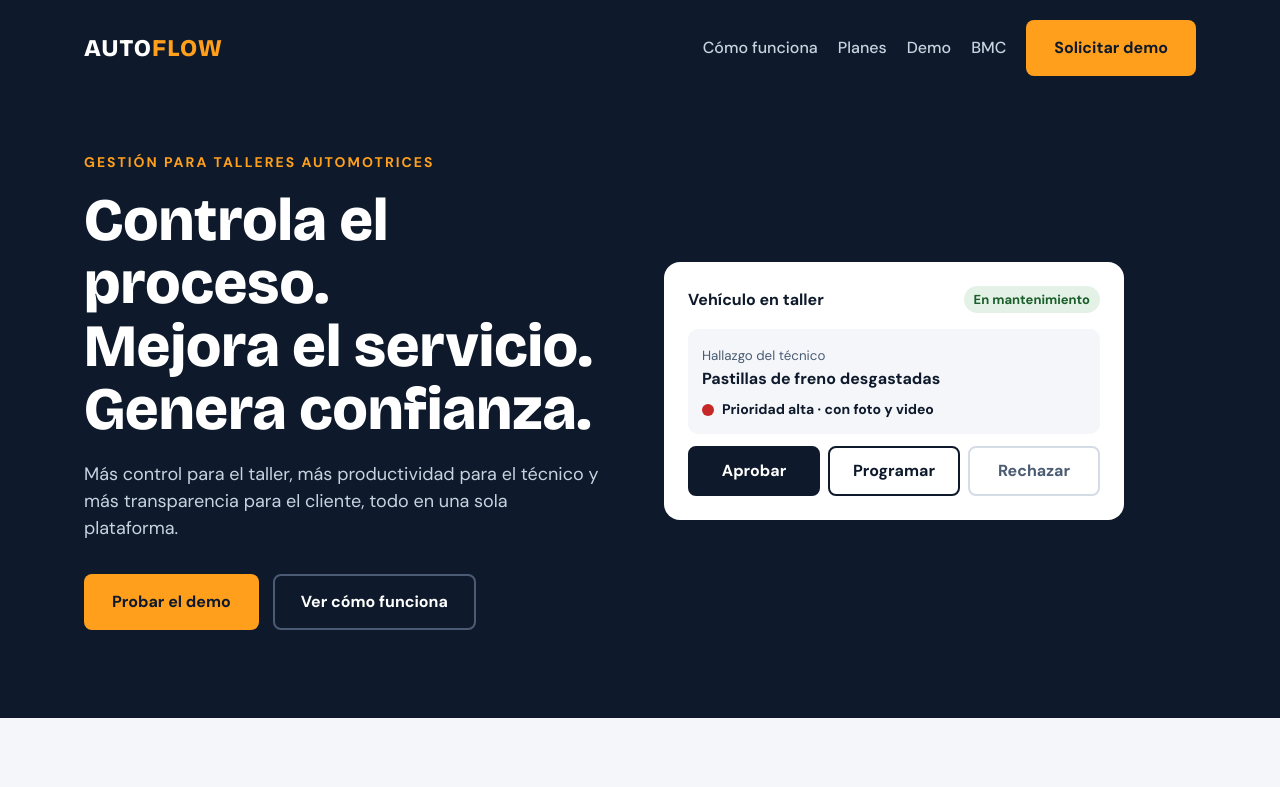
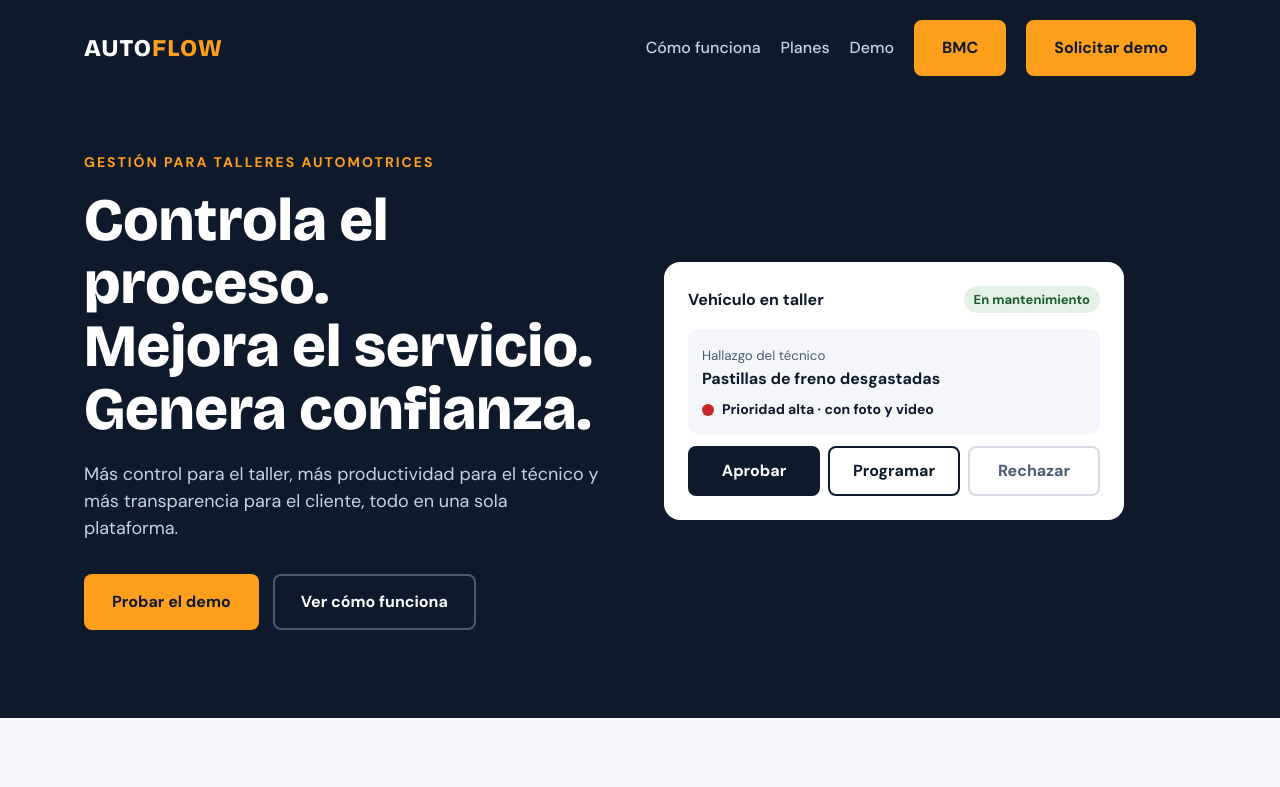
Before and after one commit to josemvp04/autoflow, a plain HTML site: page index.html in a window 1280 px wide. Shown: the top 787 px of the page. Drawn offline with nearby package versions, Linux system fonts and the light colour scheme.

Commit message:
Update index.html

```diff
--- a/index.html
+++ b/index.html
@@ -75,7 +75,7 @@ footer{border-top:1px solid var(--line);padding:28px 24px;text-align:center;colo
 <a class="l" href="#como">Cómo funciona</a>
 <a class="l" href="#planes">Planes</a>
 <a class="l" href="demo.html">Demo</a>
-<a class="l" href="#" onclick="return false">BMC</a>
+<a class="btn a" href="#" onclick="return false">BMC</a>
 <a class="btn a" href="#contacto">Solicitar demo</a>
 </div>
 </div>
```
